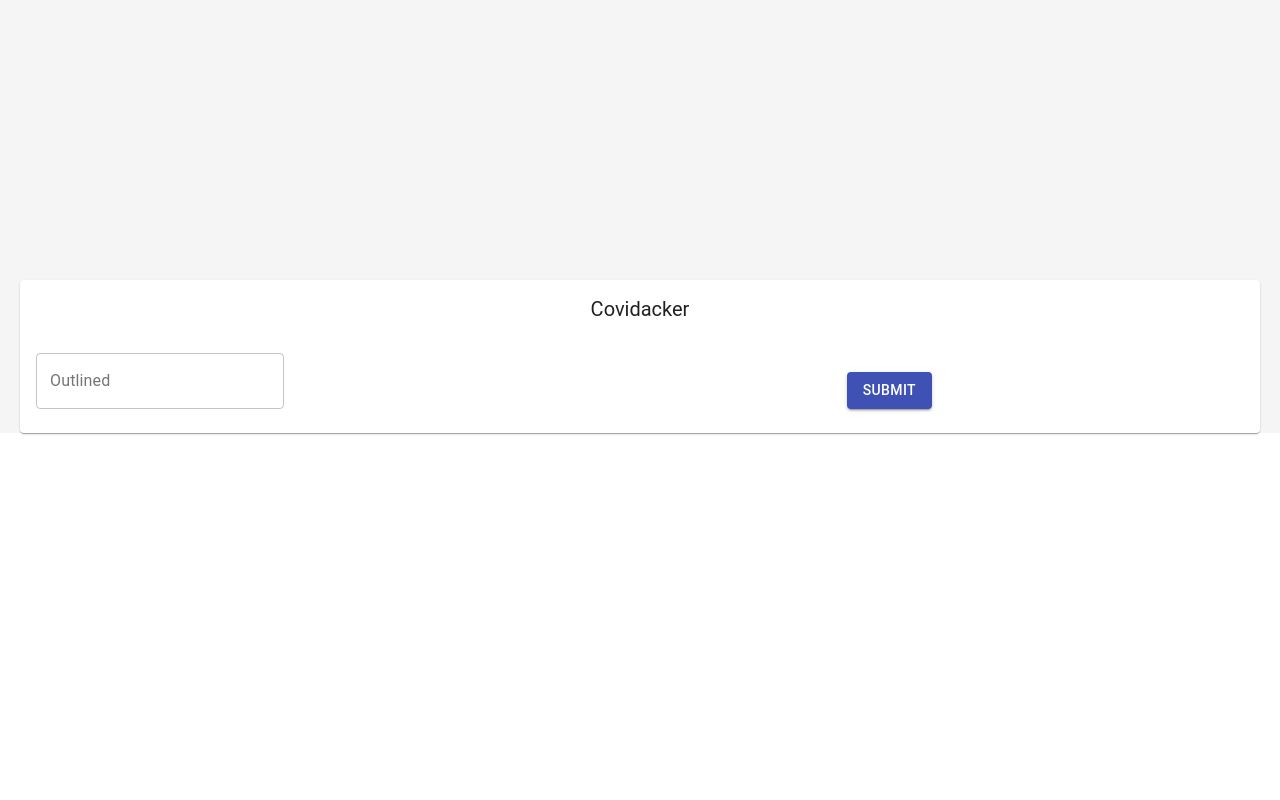
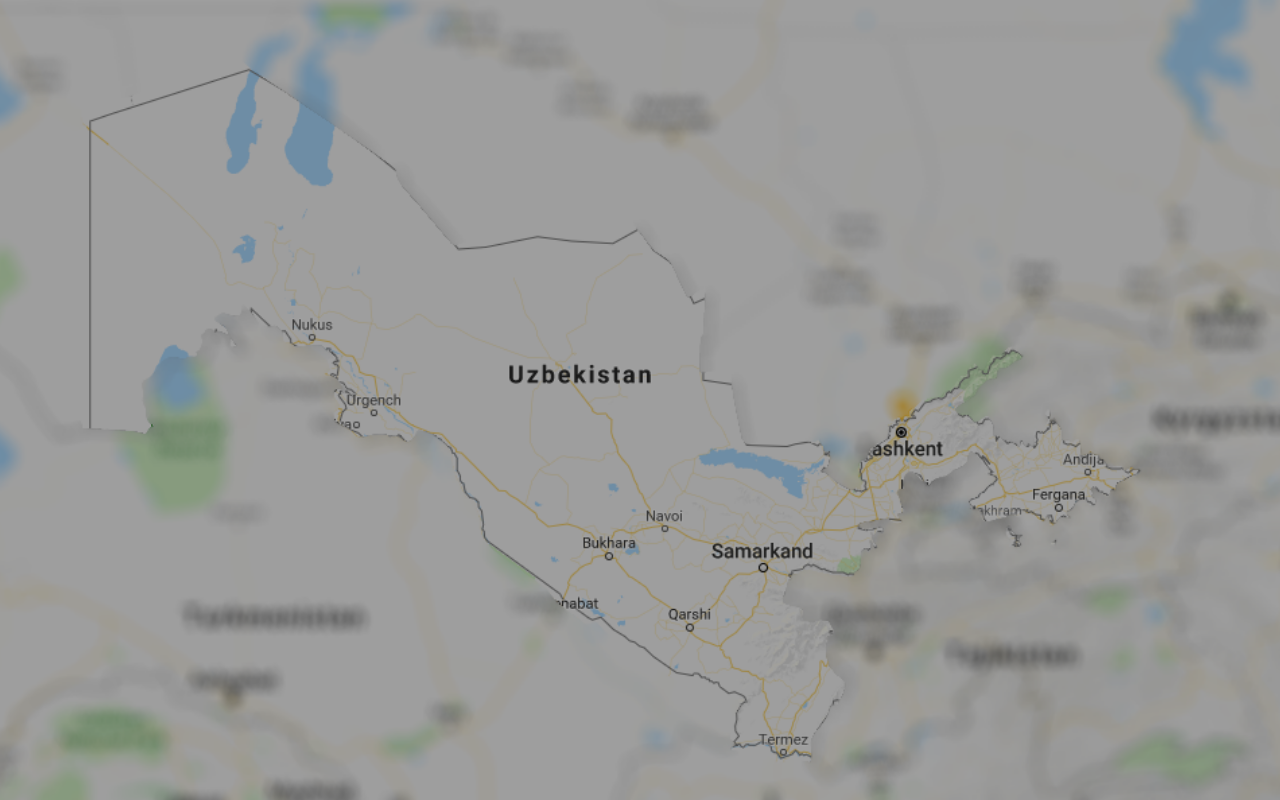
Before and after one commit to dolimovkhumoyun/covidacker, a React (Create React App) app: page / in a window 1280 px wide. Built offline with nearby package versions, Linux system fonts and the light colour scheme.

Commit message:
add timeline, change login page styling

```diff
--- a/package.json
+++ b/package.json
@@ -3,18 +3,24 @@
   "version": "0.1.0",
   "private": true,
   "dependencies": {
+    "@geoman-io/leaflet-geoman-free": "^2.4.0",
     "@material-ui/core": "^4.9.5",
     "@material-ui/icons": "^4.9.1",
+    "@material-ui/lab": "^4.0.0-alpha.45",
     "@testing-library/jest-dom": "^4.2.4",
     "@testing-library/react": "^9.5.0",
     "@testing-library/user-event": "^7.2.1",
     "axios": "^0.19.2",
     "bootstrap": "^4.4.1",
+    "leaflet": "^1.6.0",
+    "leaflet.pm": "^2.2.0",
     "node-sass": "^4.13.1",
     "prop-types": "^15.7.2",
     "react": "^16.13.0",
     "react-dom": "^16.13.0",
+    "react-infinite-scroller": "^1.2.4",
     "react-input-mask": "^2.0.4",
+    "react-leaflet": "^2.6.3",
     "react-qr-reader": "^2.2.1",
     "react-router-dom": "^5.1.2",
     "react-scripts": "3.4.0",
--- a/src/components/common/BottomNav.jsx
+++ b/src/components/common/BottomNav.jsx
@@ -56,7 +56,7 @@ const BottomNav = () => {
       />
       <BottomNavigationAction
         label="Map view"
-        value="/dashboard/explore"
+        value="/dashboard/map"
         icon={<ExploreIcon />}
         style={{ color: "white" }}
       />
--- a/src/components/layout/AppContent.jsx
+++ b/src/components/layout/AppContent.jsx
@@ -2,11 +2,13 @@ import React from "react";
 import { Route, Switch } from "react-router-dom";
 import Main from "../../routes/main-page";
 import Table from "../../routes/table";
+import MapView from "../../routes/map-view";
 
 const AppContent = () => {
   return (
     <React.Fragment>
       <Switch>
+        <Route path="/dashboard/map" component={MapView} />
         <Route path="/dashboard/table" component={Table} />
         <Route path="/dashboard" component={Main} />
       </Switch>
--- a/src/routes/login/atoms/index.scss
+++ b/src/routes/login/atoms/index.scss
@@ -1,8 +1,14 @@
-.container {
-  width: 100vw;
-  height: 100%;
-  background-color: #f5f5f5;
+.main {
+  width: 100%;
+  height: 100vh;
+  background-image: url(../../../assets/images/map.png);
+  background-repeat: no-repeat;
+  overflow: hidden;
+  background-position: center;
+  background-attachment: fixed;
+  background-size: cover;
 }
+
 .vertical-timeline::before {
   background: #2196f3;
 }
--- a/src/routes/login/index.jsx
+++ b/src/routes/login/index.jsx
@@ -1,22 +1,65 @@
-import React from "react";
+import React, { useState } from "react";
 import "./atoms/index.scss";
 import LoginCard from "./organisms/LoginCard";
 import { Grid } from "@material-ui/core";
 import { getUser } from "./api/index";
+import ConfirmDialog from "./molecules/CustomDialog";
+import Snackbar from "@material-ui/core/Snackbar";
+import MuiAlert from "@material-ui/lab/Alert";
+
+function Alert(props) {
+  return <MuiAlert elevation={6} variant="filled" {...props} />;
+}
 
 const Login = props => {
+  const [passport, setPassport] = useState("");
+  const [open, setOpen] = useState(false);
+  const [isAlert, setAlert] = useState(false);
+
+  const handleClickOpen = () => {
+    setOpen(true);
+  };
+
+  const handleClose = () => {
+    setOpen(false);
+  };
+
+  const onConfirm = e => {
+    setOpen(false);
+    getUser(passport, props.history);
+  };
+
   const onSubmit = value => {
-    if (/^([a-zA-Z]{2}\d{7})$/.test(value)) {
-      getUser(value, props.history);
+    if (value.length <= 8) setAlert(true);
+    else {
+      setOpen(true);
+      setPassport(value);
     }
   };
 
   return (
-    <Grid container>
-      <div className="container">
+    <div className="main">
+      <Grid container direction="row" justify="center" alignItems="center">
         <LoginCard onSubmit={onSubmit} />
-      </div>
-    </Grid>
+        <ConfirmDialog
+          isOpen={open}
+          onClose={handleClose}
+          onOpen={handleClickOpen}
+          onConfirm={onConfirm}
+          passport={passport}
+        />
+        <Snackbar
+          open={isAlert}
+          autoHideDuration={6000}
+          onClose={() => setAlert(false)}
+          anchorOrigin={{ vertical: "top", horizontal: "center" }}
+        >
+          <Alert onClose={() => setAlert(false)} severity="error">
+            Passport Serials must be at least 8 chars!
+          </Alert>
+        </Snackbar>
+      </Grid>
+    </div>
   );
 };
 
--- /dev/null
+++ b/src/routes/login/molecules/CustomDialog.jsx
@@ -0,0 +1,44 @@
+import React from "react";
+import Button from "@material-ui/core/Button";
+import Dialog from "@material-ui/core/Dialog";
+import DialogActions from "@material-ui/core/DialogActions";
+import DialogContent from "@material-ui/core/DialogContent";
+import DialogContentText from "@material-ui/core/DialogContentText";
+import DialogTitle from "@material-ui/core/DialogTitle";
+import Slide from "@material-ui/core/Slide";
+
+const Transition = React.forwardRef(function Transition(props, ref) {
+  return <Slide direction="up" ref={ref} {...props} />;
+});
+
+const ConfirmDialog = ({ isOpen, onOpen, onClose, onConfirm, passport }) => {
+  return (
+    <div>
+      <Dialog
+        open={isOpen}
+        TransitionComponent={Transition}
+        keepMounted
+        onClose={onClose}
+        aria-labelledby="alert-dialog-slide-title"
+        aria-describedby="alert-dialog-slide-description"
+      >
+        <DialogTitle id="alert-dialog-slide-title">{"Confirm this Passport Serials?"}</DialogTitle>
+        <DialogContent>
+          <DialogContentText id="alert-dialog-slide-description">
+            <strong>{passport}</strong> is this your passport? <br />
+          </DialogContentText>
+        </DialogContent>
+        <DialogActions>
+          <Button onClick={onClose} color="primary">
+            Disagree
+          </Button>
+          <Button onClick={onConfirm} color="primary">
+            Agree
+          </Button>
+        </DialogActions>
+      </Dialog>
+    </div>
+  );
+};
+
+export default ConfirmDialog;
--- a/src/routes/login/organisms/LoginCard.jsx
+++ b/src/routes/login/organisms/LoginCard.jsx
@@ -1,36 +1,9 @@
 import React from "react";
-import { makeStyles } from "@material-ui/core/styles";
-import Card from "@material-ui/core/Card";
-import CardContent from "@material-ui/core/CardContent";
-import Typography from "@material-ui/core/Typography";
+
 import LoginForm from "./LoginForm";
 
-const useStyles = makeStyles({
-  root: {
-    minWidth: 275,
-    marginTop: "35vh",
-    marginLeft: 20,
-    marginRight: 20
-  },
-  title: {
-    fontSize: 20,
-    textAlign: "center",
-    marginBottom: 30
-  }
-});
-
 const LoginCard = ({ onSubmit }) => {
-  const classes = useStyles();
-  return (
-    <Card className={classes.root}>
-      <CardContent>
-        <Typography variant="h5" component="h2" className={classes.title}>
-          Covidacker
-        </Typography>
-        <LoginForm onSubmit={onSubmit} />
-      </CardContent>
-    </Card>
-  );
+  return <LoginForm onSubmit={onSubmit} />;
 };
 
 export default LoginCard;
--- a/src/routes/login/organisms/LoginForm.jsx
+++ b/src/routes/login/organisms/LoginForm.jsx
@@ -1,29 +1,62 @@
 import React, { useState } from "react";
 
-import Grid from "@material-ui/core/Grid";
-import Button from "@material-ui/core/Button";
-import TextField from "@material-ui/core/TextField";
+import { makeStyles } from "@material-ui/core/styles";
+import Paper from "@material-ui/core/Paper";
+import InputBase from "@material-ui/core/InputBase";
+import Divider from "@material-ui/core/Divider";
+import IconButton from "@material-ui/core/IconButton";
+
+import ArrowForwardIosIcon from "@material-ui/icons/ArrowForwardIos";
+const useStyles = makeStyles(theme => ({
+  root: {
+    padding: "2px 4px",
+    display: "flex",
+    alignItems: "center",
+    width: 400,
+    margin: "75% 10px 0 10px"
+  },
+  input: {
+    marginLeft: theme.spacing(1),
+    flex: 1
+  },
+  iconButton: {
+    padding: 10
+  },
+  divider: {
+    height: 28,
+    margin: 4
+  }
+}));
 
 const LoginForm = ({ onSubmit }) => {
+  const classes = useStyles();
   const [passport, setPassport] = useState("");
 
+  const onKeyPress = e => {
+    if (e.keyCode === 13) {
+      onSubmit(passport);
+    }
+  };
+
   return (
-    <Grid container spacing={1} alignItems="flex-end">
-      <Grid item xs={8}>
-        <TextField
-          id="outlined-basic"
-          label="Outlined"
-          variant="outlined"
-          value={passport}
-          onChange={e => setPassport(e.target.value)}
-        />
-      </Grid>
-      <Grid item xs={4}>
-        <Button variant="contained" color="primary" onClick={() => onSubmit(passport)}>
-          Submit
-        </Button>
-      </Grid>
-    </Grid>
+    <Paper className={classes.root} onKeyDown={onKeyPress}>
+      <InputBase
+        className={classes.input}
+        placeholder="Passport Serials"
+        inputProps={{ "aria-label": "passport serials" }}
+        value={passport}
+        onChange={e => setPassport(e.target.value.toUpperCase())}
+      />
+      <Divider className={classes.divider} orientation="vertical" />
+      <IconButton
+        color="primary"
+        className={classes.iconButton}
+        aria-label="directions"
+        onClick={() => onSubmit(passport)}
+      >
+        <ArrowForwardIosIcon />
+      </IconButton>
+    </Paper>
   );
 };
 
--- /dev/null
+++ b/src/routes/map-view/index.js
@@ -0,0 +1,26 @@
+import React, { useState } from "react";
+import FlightMap from "./organisms/FlightMap";
+import { Grid } from "@material-ui/core";
+
+const MapView = () => {
+  const [markerPosition, setMarkerPosition] = useState({
+    lat: 49.8419,
+    lng: 24.0315
+  });
+  const { lat, lng } = markerPosition;
+
+  function moveMarker() {
+    setMarkerPosition({
+      lat: lat + 0.0001,
+      lng: lng + 0.0001
+    });
+  }
+
+  return (
+    <Grid container>
+      <FlightMap markerPosition={markerPosition} />
+    </Grid>
+  );
+};
+
+export default MapView;
--- /dev/null
+++ b/src/routes/map-view/organisms/FlightMap.jsx
@@ -0,0 +1,57 @@
+import React, { Component } from "react";
+
+import { Map, TileLayer, Polyline } from "react-leaflet";
+import "leaflet/dist/leaflet.css";
+
+class FlightMap extends Component {
+  state = {
+    lat: 41.2995,
+    lng: 69.2401,
+    zoom: 5,
+    data: [
+      {
+        from_lat: "41.2995",
+        from_long: "69.2401",
+        id: "132512",
+        to_lat: "40.8154",
+        to_long: "72.2837"
+      },
+      {
+        from_lat: "45.2995",
+        from_long: "69.2401",
+        id: "132512",
+        to_lat: "45.8154",
+        to_long: "72.2837"
+      }
+    ]
+  };
+
+  render() {
+    const position = [this.state.lat, this.state.lng];
+
+    return (
+      <div id="map" style={{ position: "absolute", top: 0, bottom: 70, width: "100%" }}>
+        <Map style={{ height: "100%" }} center={position} zoom={this.state.zoom}>
+          <TileLayer
+            url="https://{s}.tile.openstreetmap.org/{z}/{x}/{y}.png"
+            attribution='&copy; <a href="http://osm.org/copyright">OpenStreetMap</a> contributors'
+          />
+          {this.state.data.map(({ id, from_lat, from_long, to_lat, to_long }) => {
+            return (
+              <Polyline
+                key={id}
+                positions={[
+                  [from_lat, from_long],
+                  [to_lat, to_long]
+                ]}
+                color={"red"}
+              />
+            );
+          })}
+        </Map>
+      </div>
+    );
+  }
+}
+
+export default FlightMap;
--- a/src/routes/table/moleculas/CustomTimeline.jsx
+++ b/src/routes/table/moleculas/CustomTimeline.jsx
@@ -1,5 +1,6 @@
 import React, { Fragment } from "react";
 
+import InfiniteScroll from "react-infinite-scroller";
 import { VerticalTimeline, VerticalTimelineElement } from "react-vertical-timeline-component";
 import "react-vertical-timeline-component/style.min.css";
 
@@ -16,7 +17,6 @@ const CustomTimeline = ({ data }) => {
           background: "rgb(33, 150, 243)",
           color: "#fff",
           textAlign: "center",
-          //   paddingTop: "1%",
           fontSize: 24,
           fontWeight: "bold",
           lineHeight: "37px"
@@ -30,9 +30,22 @@ const CustomTimeline = ({ data }) => {
     );
   };
 
+  const loadFunc = e => {};
+
   return (
     <VerticalTimeline animate={false}>
-      {data.map((item, index, data) => renderTimelineElements(item, index, data.length))}
+      <InfiniteScroll
+        pageStart={0}
+        loadMore={loadFunc}
+        hasMore={true}
+        loader={
+          <div className="loader" key={0}>
+            Loading ...
+          </div>
+        }
+      >
+        {data.map((item, index, data) => renderTimelineElements(item, index, data.length))}
+      </InfiniteScroll>
     </VerticalTimeline>
   );
 };
```
Also changed, not shown: public/index.html (+12 -4 lines), src/assets/images/map.png (added), 1 other file (tests, documents, lock files or other folders).
